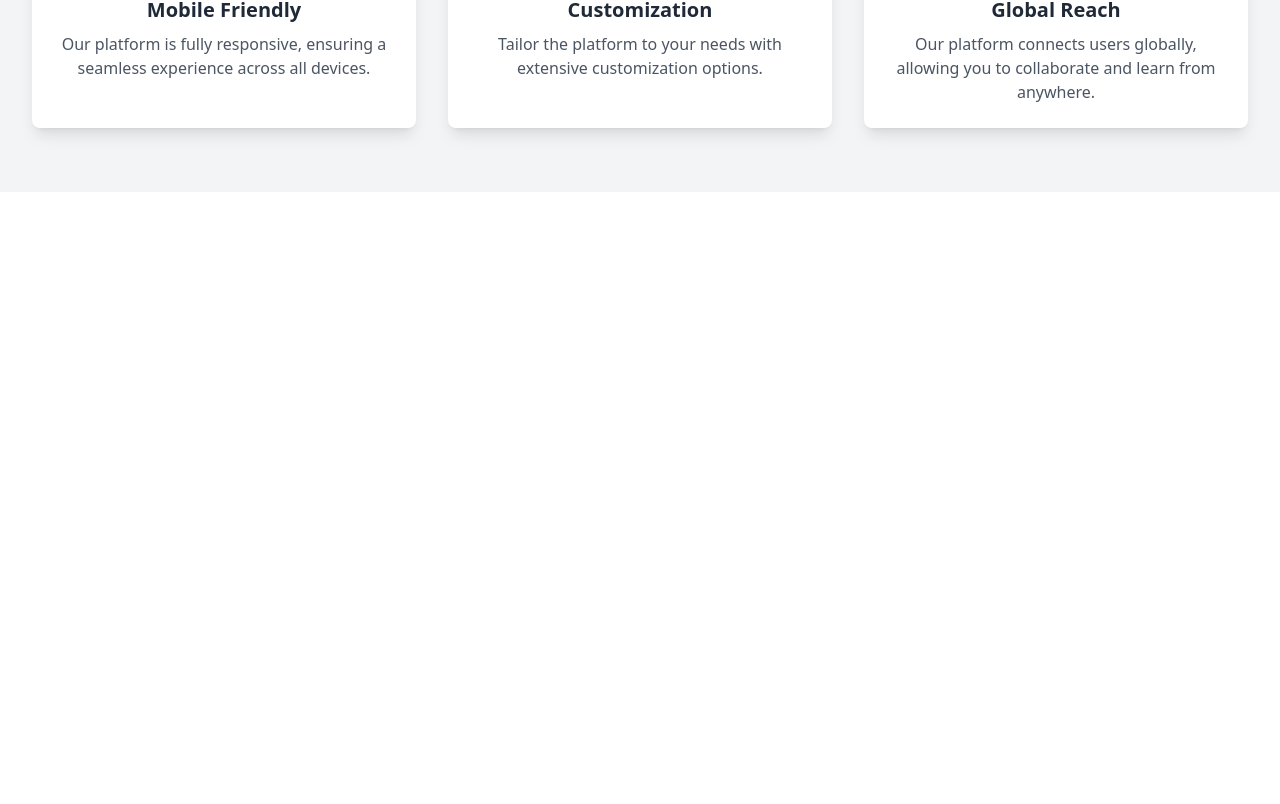
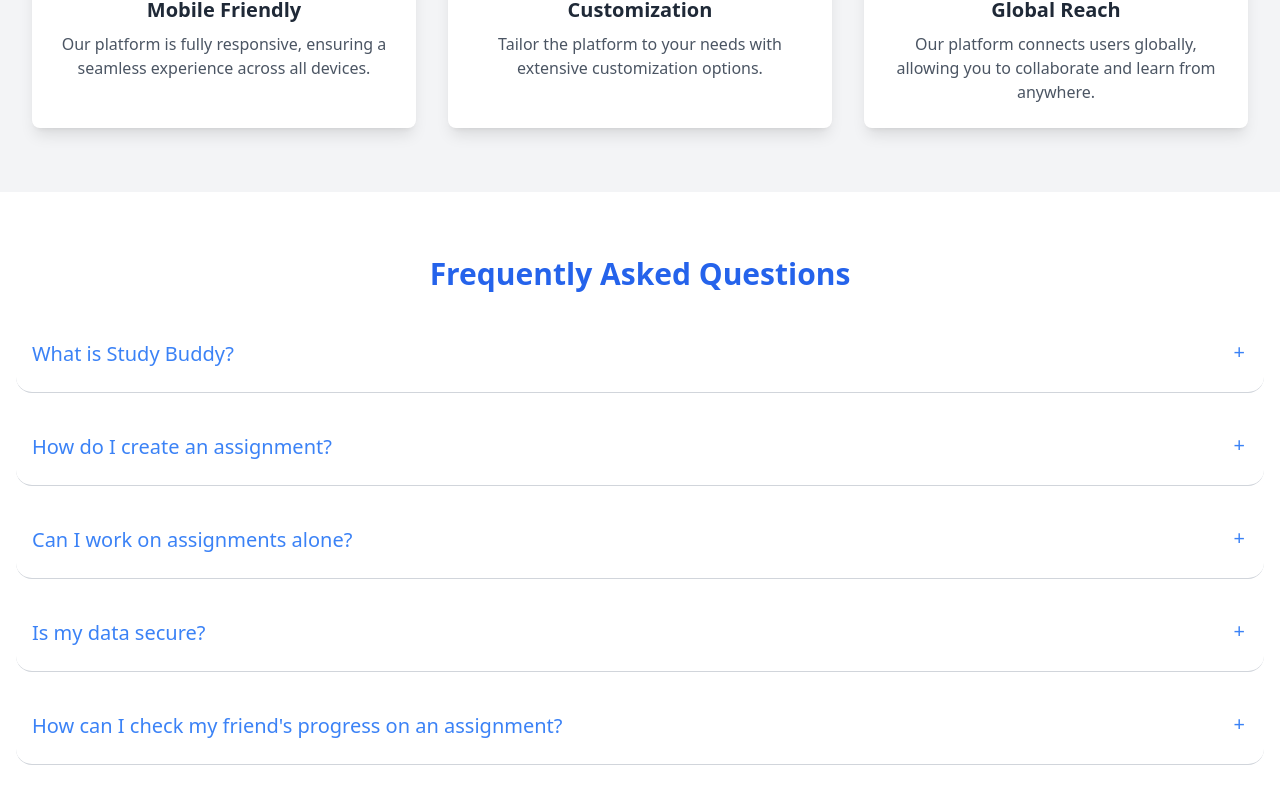
Before and after one commit to Parvej101/study-buddy-client, a React (Vite) app: page / in a window 1280 px wide. Shown: the part 1164-1968 px from the top of the page. Before the commit the page ends 1356 px from the top, so only its background shows below. Built offline with nearby package versions, Linux system fonts and the light colour scheme; no server answers.

Commit message:
added a faq section with AOS animation

```diff
--- /dev/null
+++ b/src/Components/FaqSection.jsx
@@ -0,0 +1,71 @@
+import React, { useEffect } from 'react';
+import AOS from 'aos';
+
+const FaqSection = () => {
+    useEffect(() => {
+        AOS.init({
+            duration: 1000,
+            easing: 'ease-in-out',
+        });
+    }, []);
+    return (
+        <div className="container py-16 px-4">
+            <h2 className="text-3xl font-semibold text-center text-blue-600 mb-8">Frequently Asked Questions</h2>
+
+            <div className="space-y-6">
+                {/* FAQ Accordion using Daisy UI with AOS animations */}
+                <div className="collapse collapse-plus border-b border-gray-300" data-aos="fade-up">
+                    <input type="checkbox" className="peer" />
+                    <div className="collapse-title text-xl font-medium text-blue-500">
+                        What is Study Buddy?
+                    </div>
+                    <div className="collapse-content text-gray-600 mt-2">
+                        Study Buddy is a platform for online group study, where you and your friends can collaborate on assignments, complete tasks, and track each other’s progress.
+                    </div>
+                </div>
+
+                <div className="collapse collapse-plus border-b border-gray-300" data-aos="fade-up" data-aos-delay="200">
+                    <input type="checkbox" className="peer" />
+                    <div className="collapse-title text-xl font-medium text-blue-500">
+                        How do I create an assignment?
+                    </div>
+                    <div className="collapse-content text-gray-600 mt-2">
+                        Simply click on the 'Create Assignment' button, fill in the details such as the title, description, and due date, and then publish it for your friends to join and work on.
+                    </div>
+                </div>
+
+                <div className="collapse collapse-plus border-b border-gray-300" data-aos="fade-up" data-aos-delay="400">
+                    <input type="checkbox" className="peer" />
+                    <div className="collapse-title text-xl font-medium text-blue-500">
+                        Can I work on assignments alone?
+                    </div>
+                    <div className="collapse-content text-gray-600 mt-2">
+                        Yes! You can create and complete assignments on your own or invite friends to collaborate with you.
+                    </div>
+                </div>
+
+                <div className="collapse collapse-plus border-b border-gray-300" data-aos="fade-up" data-aos-delay="600">
+                    <input type="checkbox" className="peer" />
+                    <div className="collapse-title text-xl font-medium text-blue-500">
+                        Is my data secure?
+                    </div>
+                    <div className="collapse-content text-gray-600 mt-2">
+                        Absolutely! We use top-notch security measures to protect your data and privacy.
+                    </div>
+                </div>
+
+                <div className="collapse collapse-plus border-b border-gray-300" data-aos="fade-up" data-aos-delay="800">
+                    <input type="checkbox" className="peer" />
+                    <div className="collapse-title text-xl font-medium text-blue-500">
+                        How can I check my friend's progress on an assignment?
+                    </div>
+                    <div className="collapse-content text-gray-600 mt-2">
+                        You can view your friends' progress by visiting the assignment page where you can see who has completed which tasks and give them grades.
+                    </div>
+                </div>
+            </div>
+        </div>
+    );
+};
+
+export default FaqSection;
--- a/src/router/Pages/Home.jsx
+++ b/src/router/Pages/Home.jsx
@@ -1,12 +1,14 @@
 import React from 'react';
 import Banner from '../../Components/Banner';
 import FeaturesSection from '../../Components/FeaturesSection';
+import FaqSection from '../../Components/FaqSection';
 
 const Home = () => {
     return (
         <div>
            <Banner></Banner>
            <FeaturesSection></FeaturesSection>
+           <FaqSection></FaqSection>
         </div>
     );
 };
```
